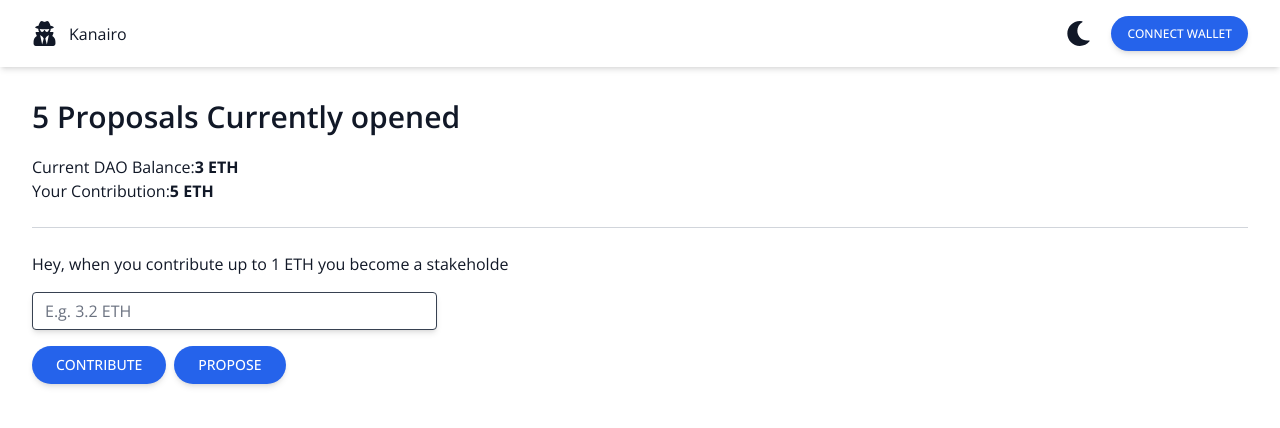
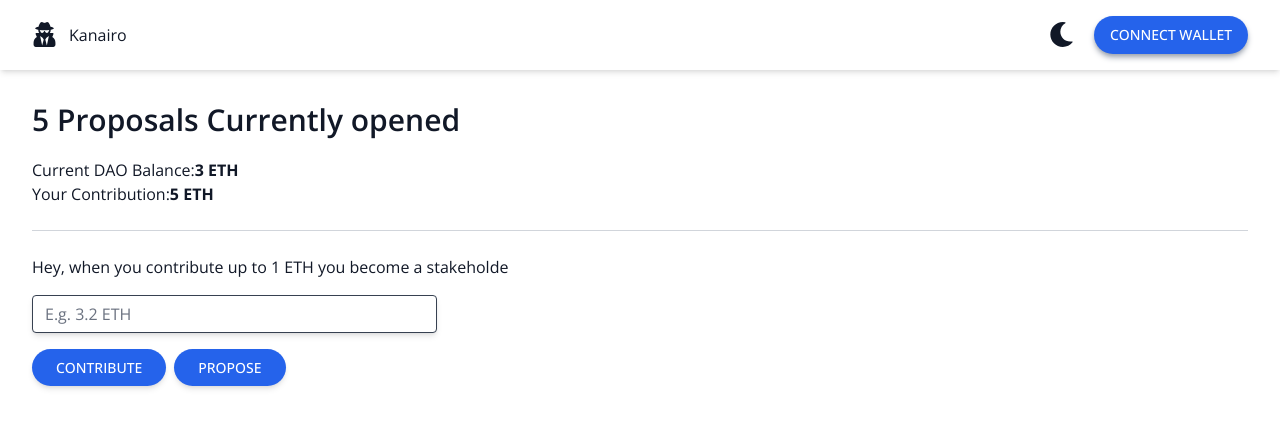
Before and after one commit to omondi8399/KanairoDAO, a React (Create React App) app: page / in a window 1280 px wide. Shown: the top 428 px of the page. Built offline with nearby package versions, Linux system fonts and the light colour scheme.

Commit message:
Updated Header Component

```diff
--- a/src/components/Header.jsx
+++ b/src/components/Header.jsx
@@ -57,10 +57,8 @@ const Header = () => {
 
                   <button
                     className="px-4 py-2.5 bg-blue-600 font-medium
-                    text-xs leading-tight uppercase rounded-full text-white
-                    shadow-md hover:bg-blue-700 hover:shadow-lg
-                    focus:bg-blue-700 focus:shadow-lg focus:outline-none
-                    focus:ring-0 active:bg-blue-800 active:shadow-lg
+                    text-sm leading-tight uppercase rounded-full text-white
+                    shadow-md shadow-gray-400 active:bg-blue-800 dark:shadow-gray-700
                     transition duration-150 ease-in-out dark:text-blue-500
                     dark:border dark:border-blue-500 dark:bg-transparent"
 
```
